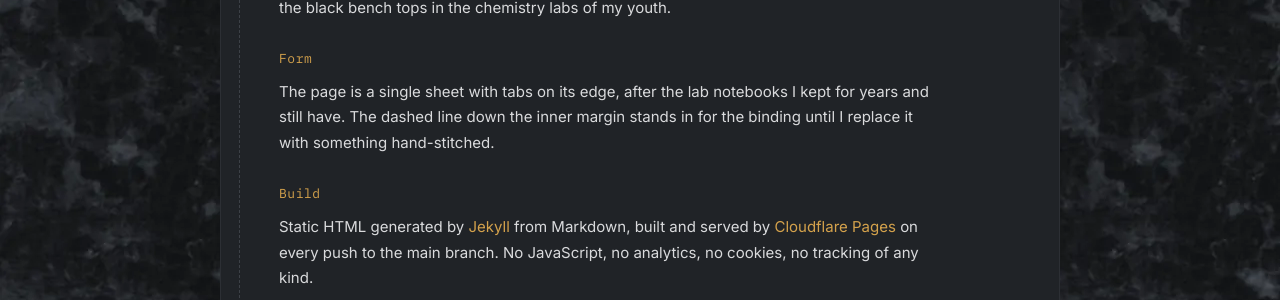
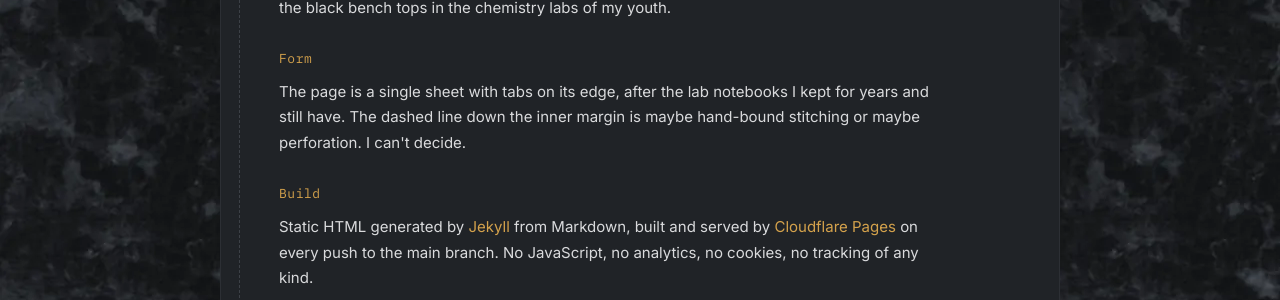
Before and after one commit to Zhinjio/markbreitenbach.dev, a Jekyll site: the page built from colophon.html, in a window 1280 px wide. Shown: the part 537-837 px from the top of the page. Built offline with Jekyll 4.4.1, drawn with Linux system fonts in a browser that asks for light colours.

Commit message:
wdm local, colophon change

```diff
--- a/Gemfile
+++ b/Gemfile
@@ -14,3 +14,6 @@ gem "webrick", "~> 1.8"
 
 # Windows has no system time zone database for Ruby to read.
 gem "tzinfo-data", platforms: [:mingw, :x64_mingw, :mswin]
+
+# Windows: file-change notifications for `jekyll serve` instead of polling.
+gem "wdm", ">= 0.1.0", platforms: [:mingw, :x64_mingw, :mswin]
--- a/colophon.html
+++ b/colophon.html
@@ -16,7 +16,7 @@ permalink: /colophon/
   <dd>Graphite sheet on a dark stone ground, amber for links and labels. The ground is a greyscale, low-contrast derivative of <a href="https://ambientcg.com/a/Marble009">Marble 009</a> from ambientCG (CC0), chosen because it looks like the black bench tops in the chemistry labs of my youth.</dd>
 
   <dt>Form</dt>
-  <dd>The page is a single sheet with tabs on its edge, after the lab notebooks I kept for years and still have. The dashed line down the inner margin stands in for the binding until I replace it with something hand-stitched.</dd>
+  <dd>The page is a single sheet with tabs on its edge, after the lab notebooks I kept for years and still have. The dashed line down the inner margin is maybe hand-bound stitching or maybe perforation. I can't decide.</dd>
 
   <dt>Build</dt>
   <dd>Static HTML generated by <a href="https://jekyllrb.com/">Jekyll</a> from Markdown, built and served by <a href="https://pages.cloudflare.com/">Cloudflare Pages</a> on every push to the main branch. No JavaScript, no analytics, no cookies, no tracking of any kind.</dd>
```
Also changed, not shown: Gemfile.lock.
